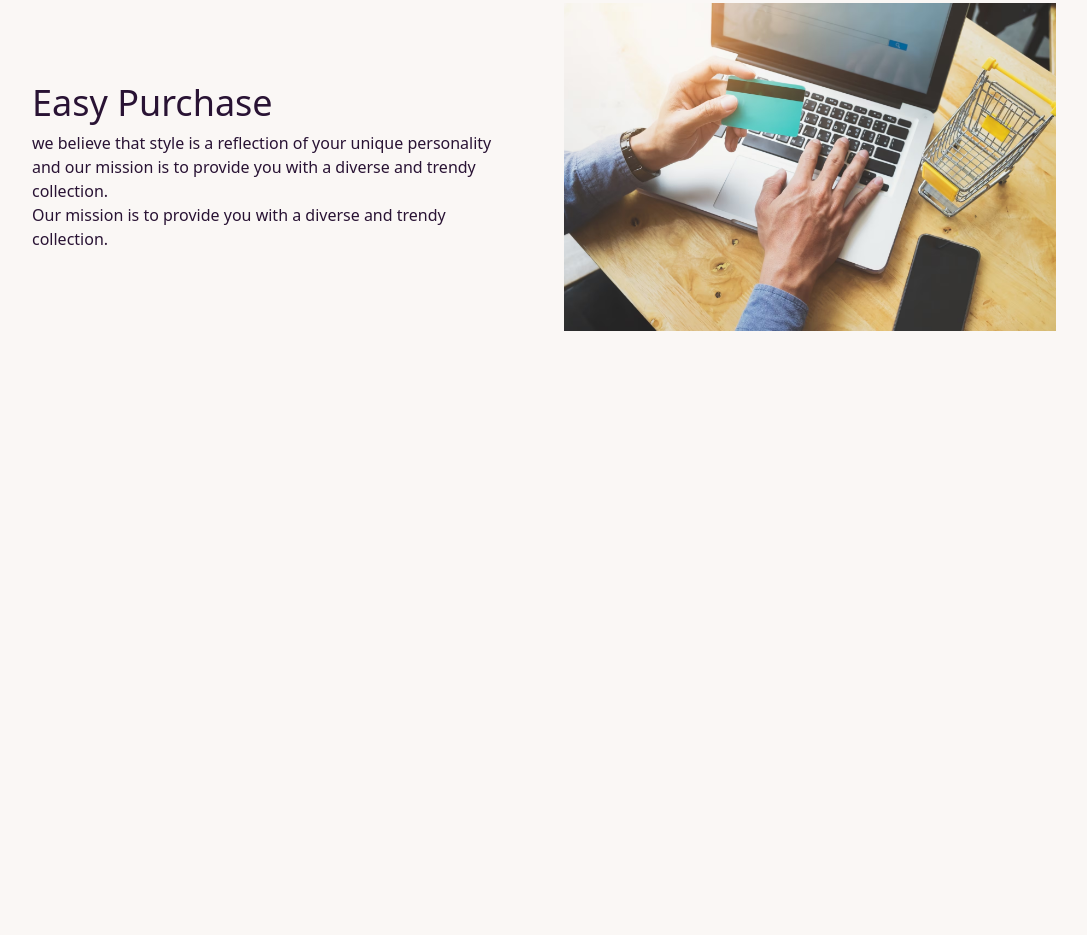
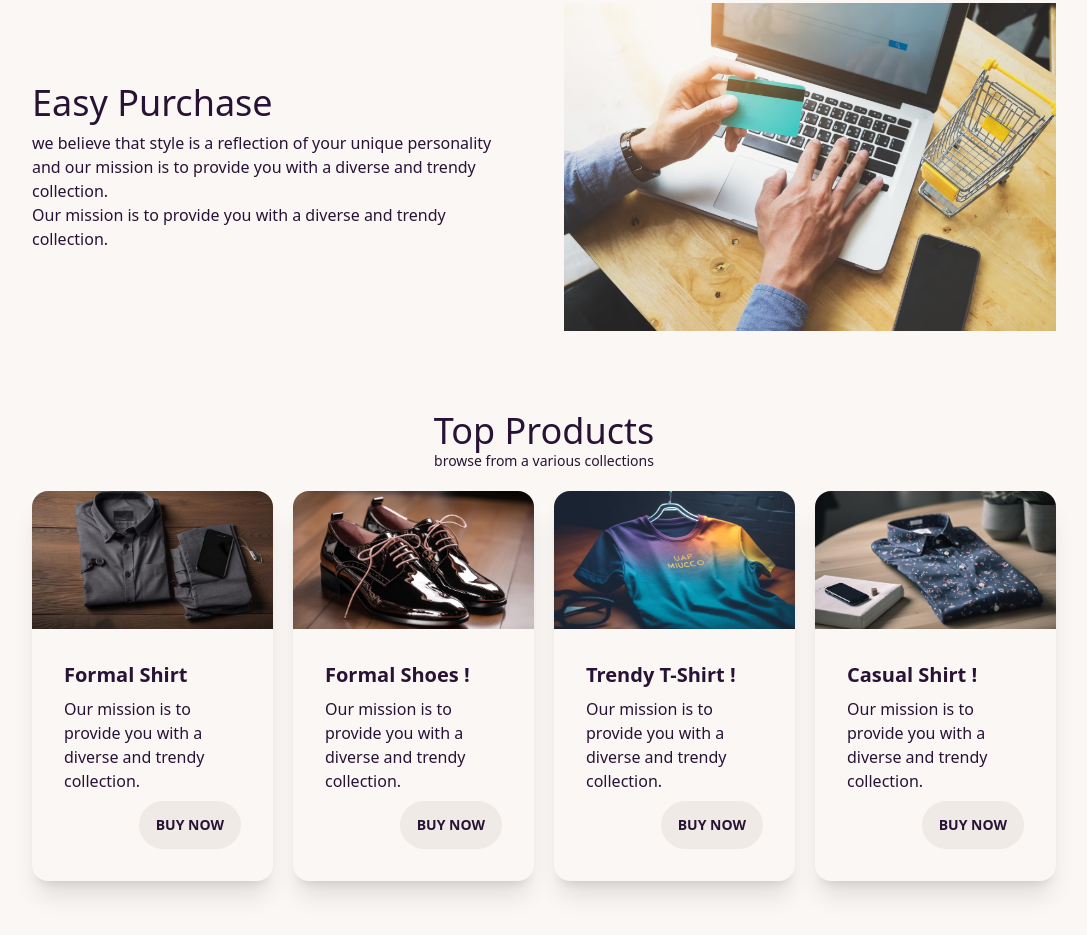
Before and after one commit to jannat710/Daisyman, a plain HTML site: page index.html in a window 1280 px wide. Shown: the part 1293-2228 px from the top of the page, without its empty margins (96-1183 px from the left). Before the commit the page ends 1684 px from the top, so only its background shows below. Drawn offline with nearby package versions, Linux system fonts and the light colour scheme.

Commit message:
added product section

```diff
--- a/index.html
+++ b/index.html
@@ -157,6 +157,97 @@
 
         </section>
 
+        <!-- products section -->
+        <section class="max-w-screen-xl mx-auto px-8 md:px-16 lg:px-32 py-5 my-10">
+            <!-- heading -->
+            <div class="text-center pb-5">
+                <h1 class="text-2xl md:text-4xl">Top Products</h1>
+                <p class="text-sm">browse from a various collections</p>
+            </div>
+            <!-- cards -->
+            <div class="grid sm:grid-cols-2 md:grid-cols-3 lg:grid-cols-4 gap-5">
+
+
+                  <div class="card bg-base-100 shadow-xl">
+                    <figure>
+                      <img
+                        src="./images/elegant-businessman-attire-hangs-modern-closet-generated-by-ai_188544-15312.avif"
+                        alt="Shoes"
+                      />
+                    </figure>
+                    <div class="card-body">
+                      <h2 class="card-title">Formal Shirt</h2>
+                      <p>
+                        Our mission is to provide you with a diverse and trendy
+                        collection.
+                      </p>
+                      <div class="card-actions justify-end">
+                        <button class="btn">Buy Now</button>
+                      </div>
+                    </div>
+                  </div>
+
+                  <div class="card bg-base-100 shadow-xl">
+                    <figure>
+                      <img
+                        src="./images/shiny-black-leather-shoes-exude-modern-luxury-generated-by-ai_188544-36154.avif"
+                        alt="Shoes"
+                      />
+                    </figure>
+                    <div class="card-body">
+                      <h2 class="card-title">Formal Shoes !</h2>
+                      <p>
+                        Our mission is to provide you with a diverse and trendy
+                        collection.
+                      </p>
+                      <div class="card-actions justify-end">
+                        <button class="btn">Buy Now</button>
+                      </div>
+                    </div>
+                  </div>
+
+                  <div class="card bg-base-100 shadow-xl">
+                    <figure>
+                      <img
+                        src="./images/blue-yellow-t-shirt-wooden-hanger-generated-by-ai_188544-42185.avif"
+                        alt="Shoes"
+                      />
+                    </figure>
+                    <div class="card-body">
+                      <h2 class="card-title">Trendy T-Shirt !</h2>
+                      <p>
+                        Our mission is to provide you with a diverse and trendy
+                        collection.
+                      </p>
+                      <div class="card-actions justify-end">
+                        <button class="btn">Buy Now</button>
+                      </div>
+                    </div>
+                  </div>
+
+                  <div class="card bg-base-100 shadow-xl">
+                    <figure>
+                      <img
+                        src="./images/elegant-businessman-shirt-wooden-desk-stack-generated-by-ai_188544-34678.avif"
+                        alt="Shoes"
+                      />
+                    </figure>
+                    <div class="card-body">
+                      <h2 class="card-title">Casual Shirt !</h2>
+                      <p>
+                        Our mission is to provide you with a diverse and trendy
+                        collection.
+                      </p>
+                      <div class="card-actions justify-end">
+                        <button class="btn">Buy Now</button>
+                      </div>
+                    </div>
+                  </div>
+
+            </div>
+
+        </section>
+
     </main>
     <footer></footer>
 </body>
```
